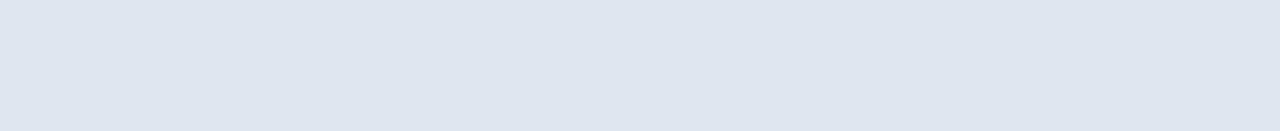
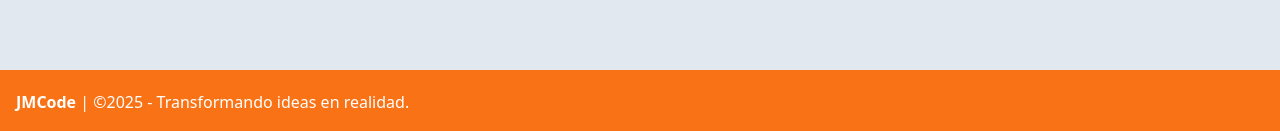
Before and after one commit to JmAtochePascual/Bebidas-React-TS, a React (Vite) app: page /favoritos in a window 1280 px wide. Shown: the part 666-797 px from the top of the page. Built offline with nearby package versions, Linux system fonts and the light colour scheme; no server answers.

Commit message:
feat: :lipstick: Agrega el footer

```diff
--- a/index.html
+++ b/index.html
@@ -6,7 +6,7 @@
   <meta name="viewport" content="width=device-width, initial-scale=1.0" />
   <title>Buscador de bebidas + React + TS</title>
 </head>
-<body class="bg-slate-200">
+<body class="relative min-h-screen bg-slate-200">
   <div id="root"></div>
   <script type="module" src="/src/main.tsx"></script>
 </body>
--- a/src/components/DrinksList.tsx
+++ b/src/components/DrinksList.tsx
@@ -14,7 +14,7 @@ const DrinksList = ({ label, list }: DrinkCardProps) => {
       {
         isListEmpty
           ? <p className="text-lg text-center text-gray-800">{label}</p>
-          : <div className="grid gap-4 justify-center md:grid-cols-2 lg:grid-cols-3 xl:grid-cols-4">
+          : <div className="pb-20 grid gap-4 justify-center md:grid-cols-2 lg:grid-cols-3 xl:grid-cols-4">
             {
               drinks.map(drink =>
                 <DrinkCard
--- a/src/layouts/Layout.tsx
+++ b/src/layouts/Layout.tsx
@@ -12,6 +12,10 @@ const Layout = () => {
       </main>
 
       <Modal />
+
+      <footer className='absolute bottom-0 w-full py-1 bg-orange-500'>
+        <p className="p-4 text-center md:text-start text-white"> <span className="font-bold">JMCode</span> | ©2025 - Transformando ideas en realidad.</p>
+      </footer>
     </>
   )
 }
```
